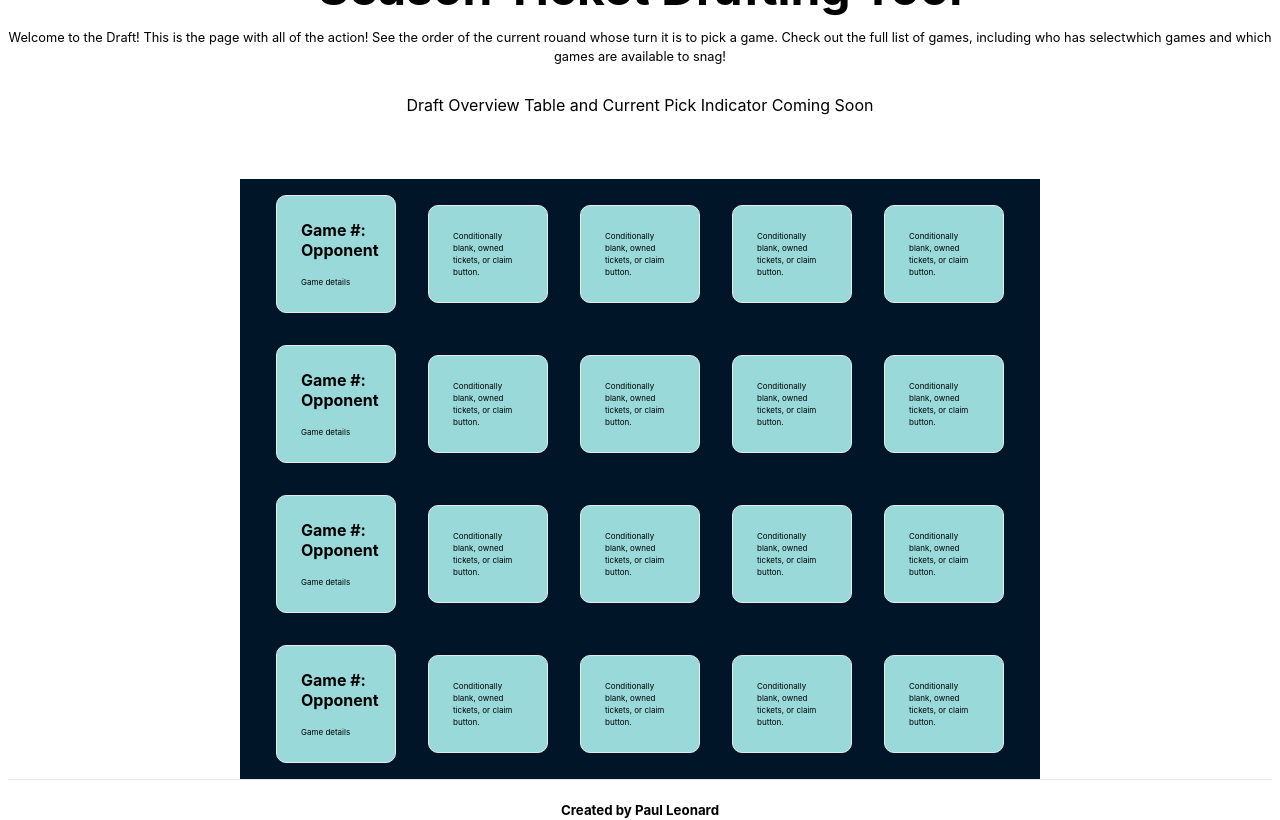
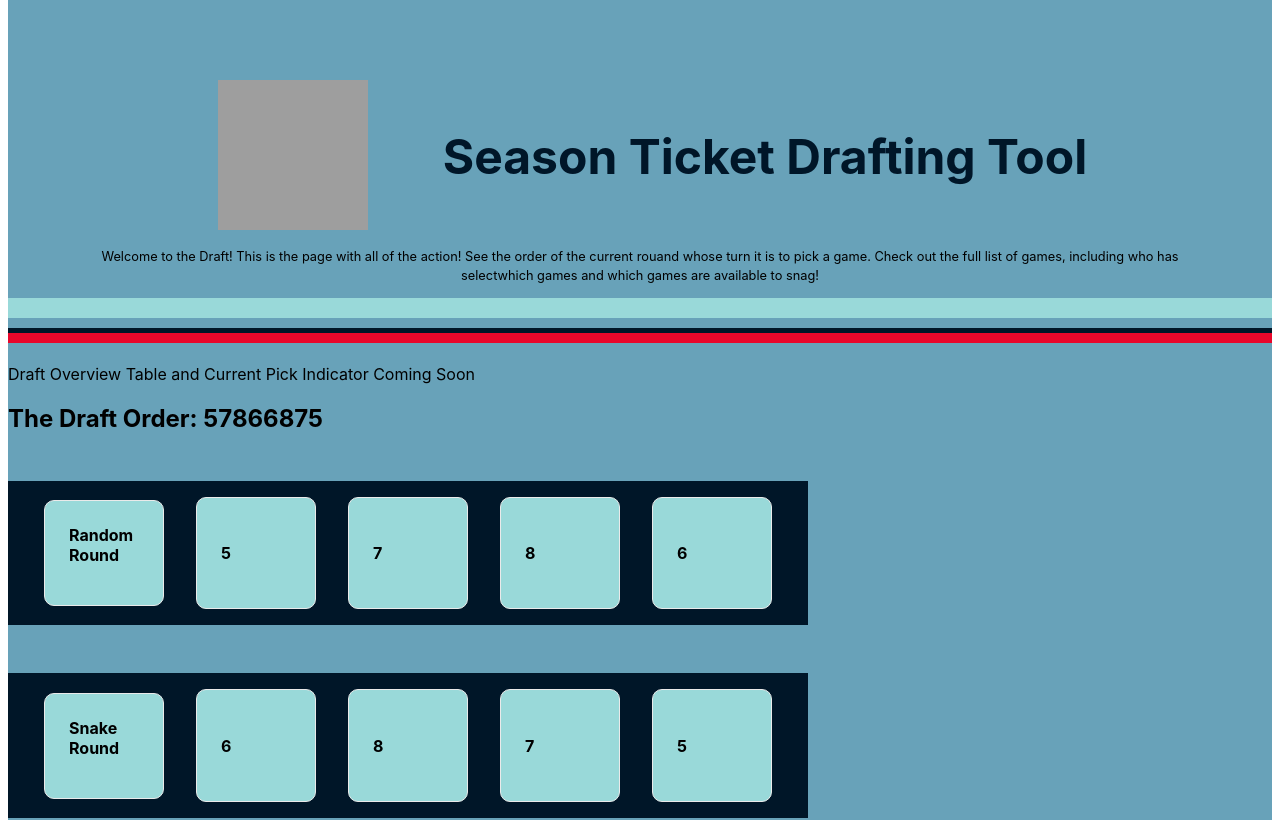
Before and after one commit to paul-leonard/draft-tickets, a Next.js app: page / in a window 1280 px wide. Shown: the top 820 px of the page. Built offline with nearby package versions, Linux system fonts and the light colour scheme; grey boxes are pictures that could not be loaded.

Commit message:
basic css added, draft order displaying

```diff
--- a/components/DraftProgressDisplay.js
+++ b/components/DraftProgressDisplay.js
@@ -1,9 +1,45 @@
 import styles from '../styles/Home.module.css'
+// import DraftRow from './DraftRow'
 
-export default function DraftProgressDisplay () {
+export default function DraftProgressDisplay ({draft_order}) {
   return (
     <>
       <p>Draft Overview Table and Current Pick Indicator Coming Soon</p>
+      <h2> The Draft Order:  {draft_order}</h2>
+
+      {/* <div className={styles.grid}>
+        <DraftRow row_order={draft_order[0]}/>
+        <DraftRow row_order={draft_order[1]}/>
+      </div> */}
+
+      <div>
+        <div className={styles.grid}>
+          <div className={styles.card}>
+            <h2>Random Round</h2>
+          </div>
+          <DraftRow row_order={draft_order[0]}/>
+        </div>
+        <div className={styles.grid}>
+          <div className={styles.card}>
+            <h2>Snake Round</h2>
+          </div>
+          <DraftRow row_order={draft_order[1]}/>
+        </div>
+      </div>
+
     </>
   )
 }
+
+
+export function DraftRow ({row_order}) {
+  return (
+    <>
+      {row_order.map((turn, i) => (
+       <div key={i} className={styles.card}>
+         <h4>{turn}</h4>
+       </div>
+      ))}
+    </>
+  )
+}
--- a/components/HeroTitle.js
+++ b/components/HeroTitle.js
@@ -1,11 +1,17 @@
 import styles from '../styles/Home.module.css'
+import Image from 'next/image'
 
 export default function HeroTitle () {
   return (
     <>
-      <h1 className={styles.title}>
-        Season Ticket Drafting Tool
-      </h1>
+      <div className={styles.header_container}>
+        <div className={styles.logogrid}>
+          <Image src="/../public/medium_kraken.png" alt="kraken character image" width={150} height={150}/>
+        </div>
+        <h1 className={styles.title}>
+          Season Ticket Drafting Tool
+        </h1>
+      </div>
       <p className={styles.description}>
         Welcome to the Draft!  This is the page with all of the action!  See the  order of the current rouand  whose turn it is to pick a game.  Check out the   full list of games, including who has selectwhich games  and which games are  available to snag!
       </p>
--- /dev/null
+++ b/components/Stripe.js
@@ -0,0 +1,12 @@
+import styles from '../styles/Stripe.module.css'
+
+export default function Stripe () {
+  return (
+    <div className={styles.stripecont}>
+      <div className={styles.lightblue}></div>
+      <div className={styles.medblue}></div>
+      <div className={styles.darkestblue}></div>
+      <div className={styles.red}></div>
+    </div>
+  )
+}
--- a/pages/index.js
+++ b/pages/index.js
@@ -3,9 +3,14 @@ import DraftProgressDisplay from '../components/DraftProgressDisplay'
 import TicketTable from '../components/TicketTable'
 import Footer from '../components/Footer'
 import HeroTitle from '../components/HeroTitle'
+import Stripe from '../components/Stripe'
 import styles from '../styles/Home.module.css'
 
-export default function Home() {
+
+
+
+export default function Home(props) {
+
 
   return (
     <div className={styles.container}>
@@ -15,11 +20,12 @@ export default function Home() {
         <link rel="icon" href="/favicon.ico" />
       </Head>
 
-      <HeroTitle/>
-      {/* <main className={styles.main}> */}
-        <DraftProgressDisplay/>
+      <main className={styles.main}>
+        <HeroTitle/>
+        <Stripe/>
+        <DraftProgressDisplay draft_order={props.data.draft_order}/>
         <TicketTable/>
-      {/* </main> */}
+      </main>
 
       <Footer/>
 
@@ -27,3 +33,13 @@ export default function Home() {
     </div>
   )
 }
+
+
+export async function getStaticProps() {
+
+  return {
+    props: {
+      data: {"draft_order": [[5, 7, 8, 6], [6, 8, 7, 5]]}
+    }
+  }
+}
--- a/styles/Home.module.css
+++ b/styles/Home.module.css
@@ -1,21 +1,36 @@
 .container {
   min-height: 100vh;
   padding: 0 0.5rem;
-  display: flex;
+  /* display: flex;
   flex-direction: column;
   justify-content: center;
-  align-items: center;
+  align-items: center; */
   height: 100vh;
 }
 
 .main {
   padding: 5rem 0;
-  flex: 1;
+  /* flex: 1;
   display: flex;
   flex-direction: column;
   justify-content: center;
-  align-items: center;
+  align-items: center; */
+  background-color: #68a2b9;
+
 }
+
+.header_container {
+  display: grid;
+  grid-template-columns: 250px auto;
+  justify-content: center;
+  align-content: center;
+}
+
+.logogrid {
+  grid-column: 1 / 2;
+  justify-self: center;
+  align-self: center;
+  }
 
 .footer {
   width: 100%;
@@ -33,21 +48,25 @@
   flex-grow: 1;
 }
 
-.title a {
+/* .title a {
   color: #0070f3;
   text-decoration: none;
-}
+} */
 
-.title a:hover,
+/* .title a:hover,
 .title a:focus,
 .title a:active {
   text-decoration: underline;
-}
+} */
 
 .title {
-  margin: 0;
+  grid-column: 2 / 2;
+  justify-self: center;
+  align-self: center;
+  margin: 25px;
   line-height: 1.15;
   font-size: 3rem;
+  color: #001628;
 }
 
 .title,
@@ -58,16 +77,18 @@
 .description {
   line-height: 1.5;
   font-size: .8rem;
+  padding-left: 80px;
+  padding-right: 80px;
 }
 
-.code {
+/* .code {
   background: #fafafa;
   border-radius: 5px;
   padding: 0.75rem;
   font-size: 1.1rem;
   font-family: Menlo, Monaco, Lucida Console, Liberation Mono, DejaVu Sans Mono,
     Bitstream Vera Sans Mono, Courier New, monospace;
-}
+} */
 
 .grid {
   display: flex;
@@ -110,10 +131,10 @@
   line-height: 1.5;
 }
 
-.logo {
+/* .logo {
   height: 1em;
   margin-left: 0.5rem;
-}
+} */
 
 @media (max-width: 600px) {
   .grid {
--- /dev/null
+++ b/styles/Stripe.module.css
@@ -0,0 +1,25 @@
+.stripecont {
+  min-height: 50px;
+  display: grid;
+  grid-template-rows: 40% 20% 10% 20%;
+}
+
+.lightblue {
+  grid-row: 1 / 1;
+  background-color: #99d9d9;
+}
+
+.medblue {
+  grid-row: 2 / 2;
+  background-color: #68a2b9;
+}
+
+.darkestblue {
+  grid-row: 3 / 3;
+  background-color: 	#001628;
+}
+
+.red {
+  grid-row: 4 / 4;
+  background-color: #e9072b;
+}
```
